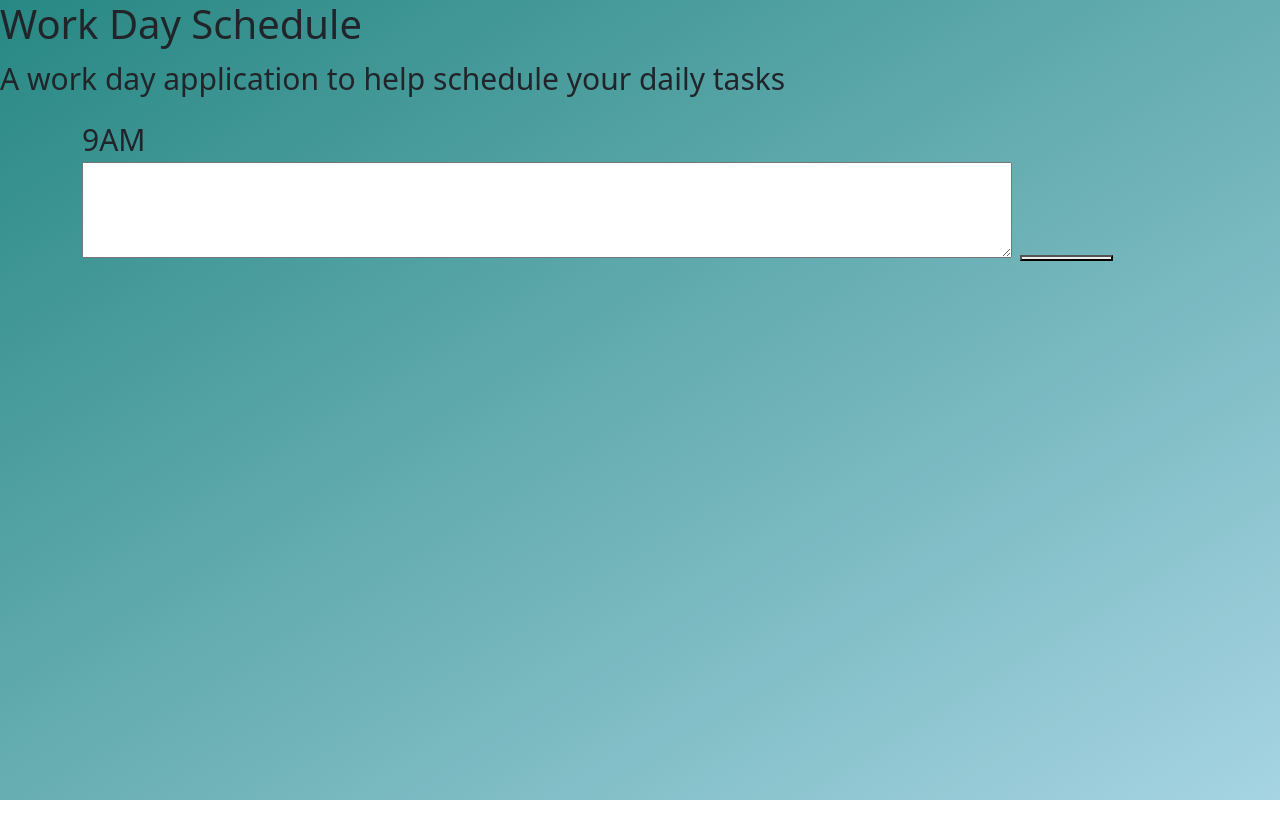
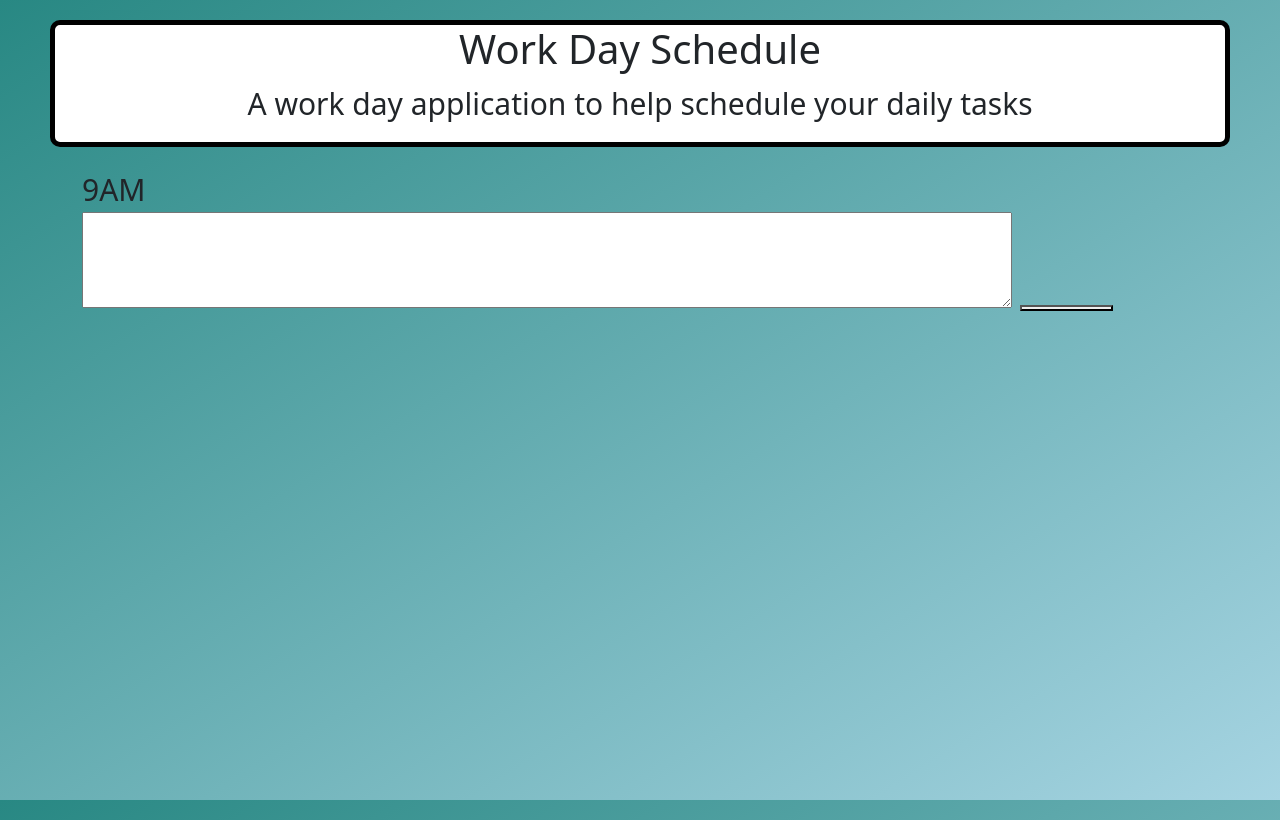
Before and after one commit to NotGrid/Work-Day-Scheduler, a plain HTML site: page index.html in a window 1280 px wide. Drawn offline with nearby package versions, Linux system fonts and the light colour scheme.

Commit message:
changed margin on header

```diff
--- a/style.css
+++ b/style.css
@@ -1,4 +1,5 @@
-body, html {
+body,
+html {
     height: 100%;
     width: 100%;
     background-attachment: fixed;
@@ -11,10 +12,10 @@ body {
 }
 
 
-.jumbotron {
+.header {
     text-align: center;
     background-color: white;
     border: solid black 5px;
     border-radius: 10px;
-    margin: 20px 150px;
+    margin: 20px 50px;
 }
```
